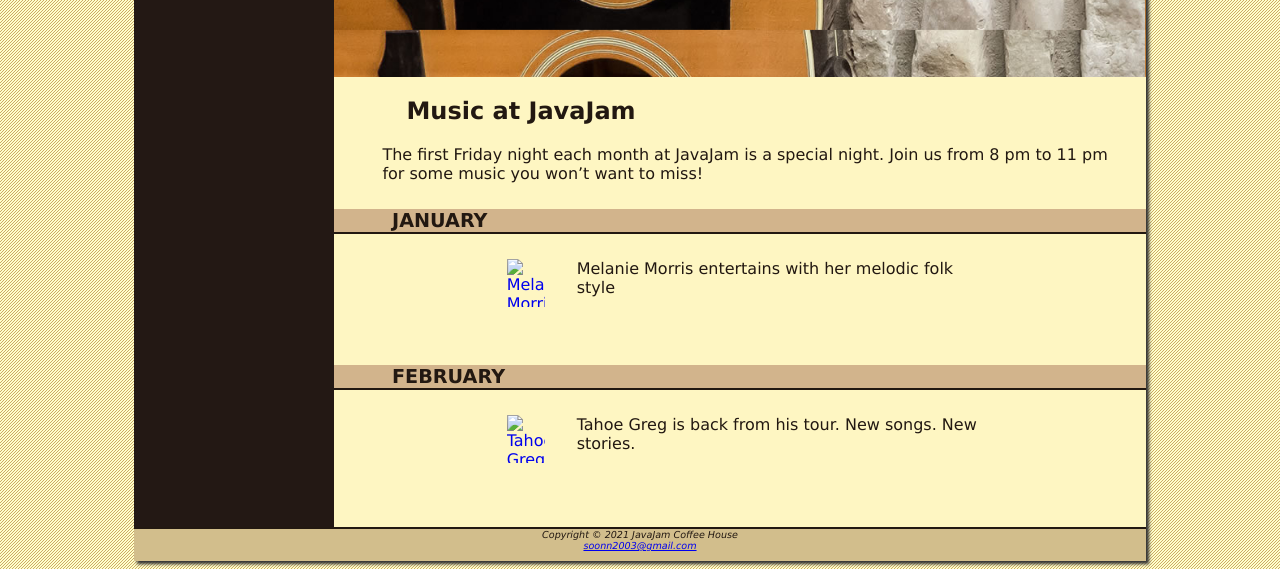
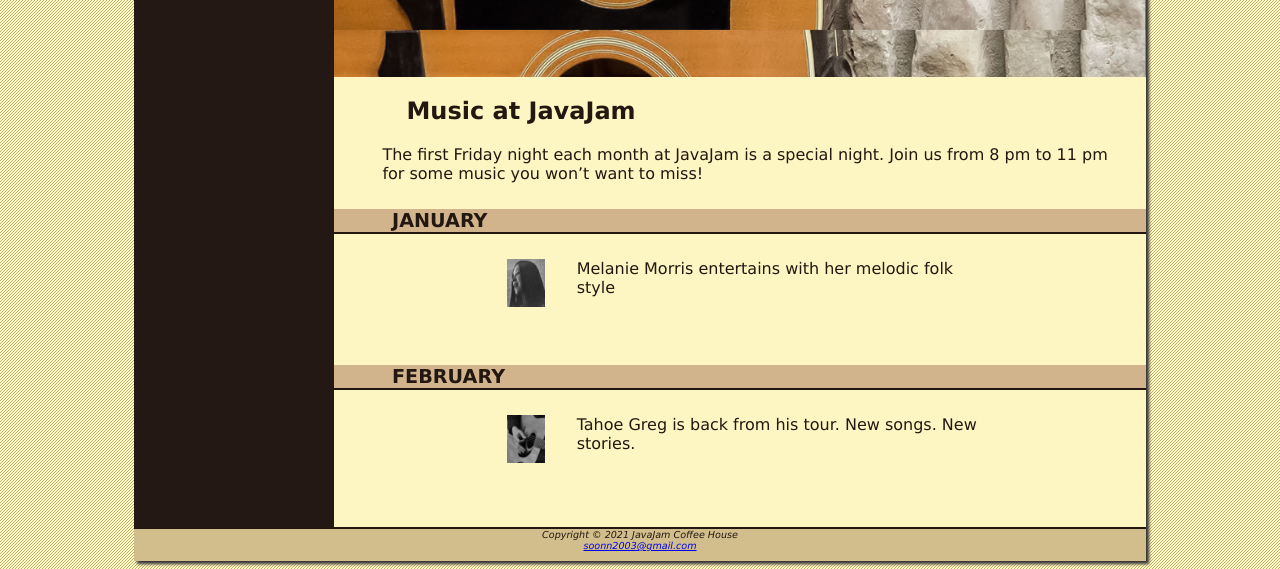
Before and after one commit to Soon919/lee, a plain HTML site: page music.html in a window 1280 px wide. Shown: the part 355-924 px from the top of the page. Drawn offline with Linux system fonts and the light colour scheme.

Commit message:
Update music.html

```diff
--- a/music.html
+++ b/music.html
@@ -25,11 +25,11 @@
             to 11 pm for some music you won’t want to miss!</p>
         <h4>January</h4>
         <div class="details">
-            <a href="image/melaniethumb.jpg"><img class="floatleft" src="image/melaniethumb.jpg" alt="Melanie Morris" height="80px" width="80px"></a> Melanie Morris entertains with her melodic folk style
+            <a href="melaniethumb.jpg"><img class="floatleft" src="melaniethumb.jpg" alt="Melanie Morris" height="80px" width="80px"></a> Melanie Morris entertains with her melodic folk style
         </div>
         <h4>February</h4>
         <div class="details">
-          <a href="image/gregthumb.jpg"><img class="floatleft" src="image/gregthumb.jpg" alt="Tahoe Greg" height="80px" width="80px"></a> Tahoe Greg is back from his tour. New songs. New stories.
+          <a href="gregthumb.jpg"><img class="floatleft" src="gregthumb.jpg" alt="Tahoe Greg" height="80px" width="80px"></a> Tahoe Greg is back from his tour. New songs. New stories.
         </div>
     </main>
         <footer>
```
